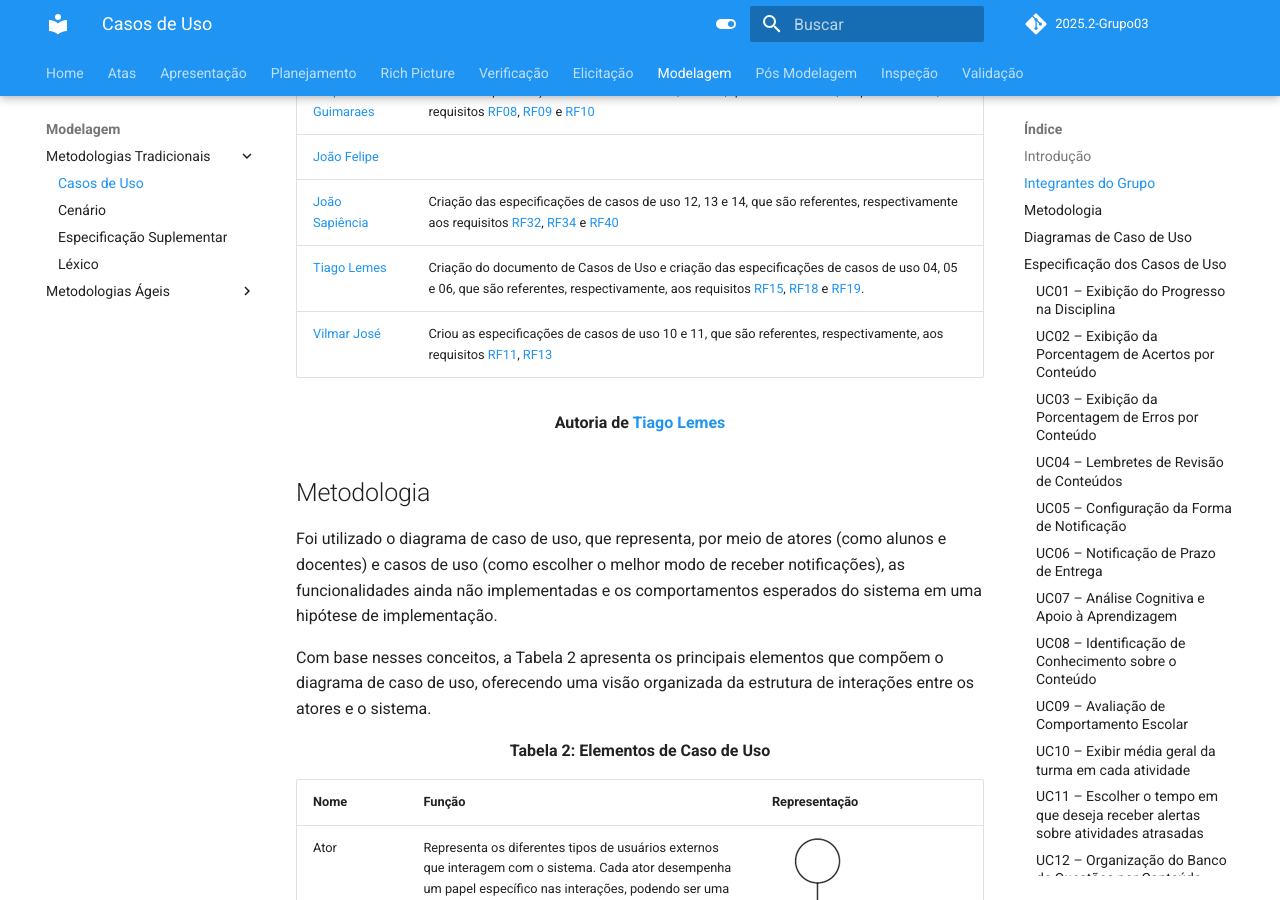
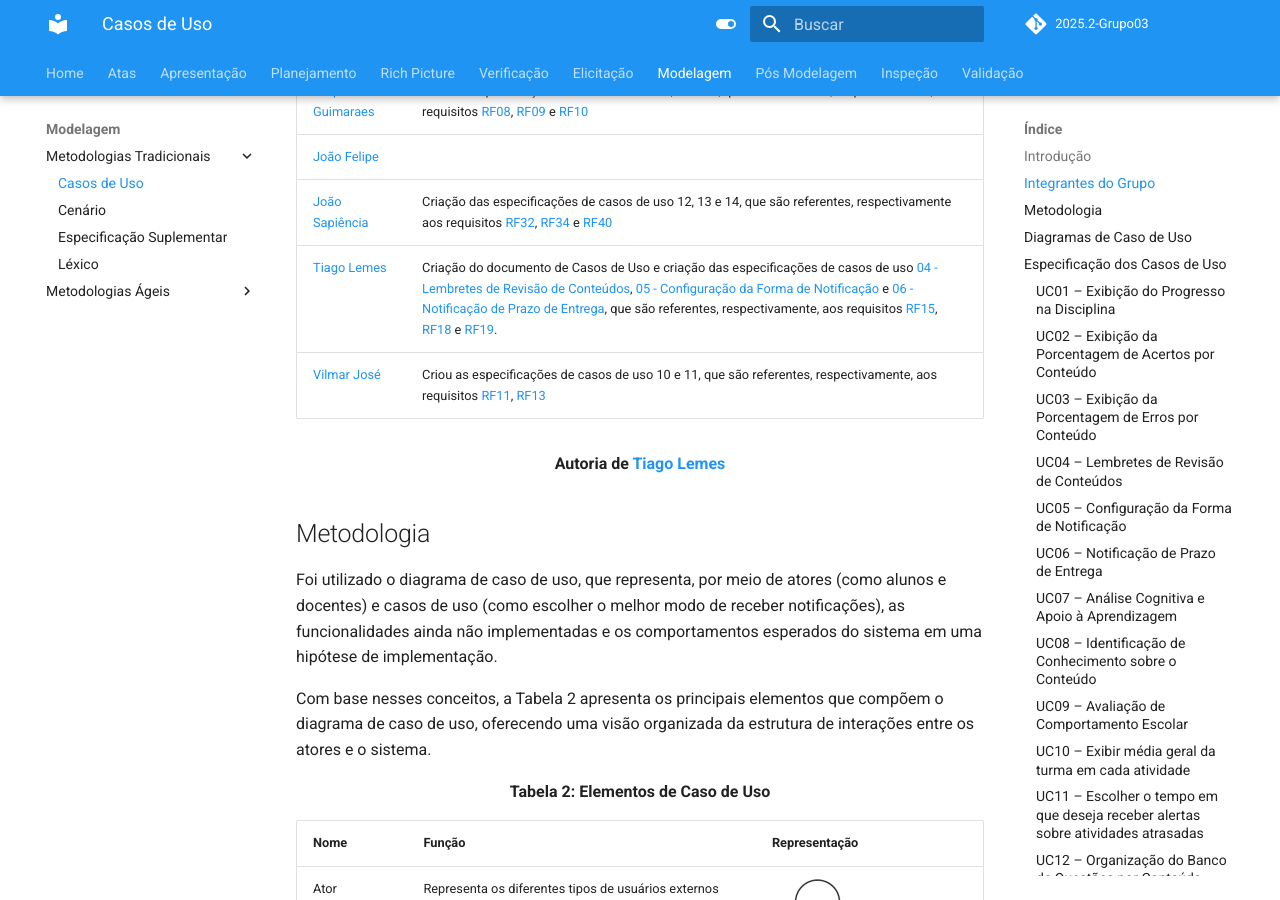
Before and after one commit to Requisitos-de-Software/2025.2-Grupo03, an MkDocs documentation site: the page built from docs/Modelagem/casos_de_uso.md, in a window 1280 px wide and 900 px high, scrolled down 818 px. Built offline with MkDocs 1.6.1 and Material for MkDocs 9.7.7, drawn with Linux system fonts in a browser that asks for light colours; comment, search, counter and statistics services are not loaded.

Commit message:
Update casos_de_uso.md

```diff
--- a/docs/Modelagem/casos_de_uso.md
+++ b/docs/Modelagem/casos_de_uso.md
@@ -18,7 +18,7 @@
 | [Felipe Guimaraes](https://github.com/felipegf1) | Criou as especificações de casos de uso 01, 02 e 03, que são referentes, respectivamente, aos requisitos [RF08](https://requisitos-de-software.github.io/2025.2-Grupo03/Elicitacao/requisitos_elicitados/#funcionais), [RF09](https://requisitos-de-software.github.io/2025.2-Grupo03/Elicitacao/requisitos_elicitados/#funcionais) e [RF10](https://requisitos-de-software.github.io/2025.2-Grupo03/Elicitacao/requisitos_elicitados/#funcionais) |
 | [João Felipe](https://github.com/MrBolt2005) |                                       |
 | [João Sapiência](https://github.com/JoaoSapiencia) | Criação das especificações de casos de uso 12, 13 e 14, que são referentes, respectivamente aos requisitos [RF32](https://requisitos-de-software.github.io/2025.2-Grupo03/Elicitacao/requisitos_elicitados/#funcionais), [RF34](https://requisitos-de-software.github.io/2025.2-Grupo03/Elicitacao/requisitos_elicitados/#funcionais) e [RF40](https://requisitos-de-software.github.io/2025.2-Grupo03/Elicitacao/requisitos_elicitados/#funcionais)  |
-| [Tiago Lemes](https://github.com/TiagoTeixeira-2005) | Criação do documento de Casos de Uso e criação das especificações de casos de uso 04, 05 e 06, que são referentes, respectivamente, aos requisitos [RF15](https://requisitos-de-software.github.io/2025.2-Grupo03/Elicitacao/requisitos_elicitados/#funcionais), [RF18](https://requisitos-de-software.github.io/2025.2-Grupo03/Elicitacao/requisitos_elicitados/#funcionais) e [RF19](https://requisitos-de-software.github.io/2025.2-Grupo03/Elicitacao/requisitos_elicitados/#funcionais).                                      |
+| [Tiago Lemes](https://github.com/TiagoTeixeira-2005) | Criação do documento de Casos de Uso e criação das especificações de casos de uso [04 - Lembretes de Revisão de Conteúdos](#uc04-lembretes-de-revisao-de-conteudos), [05 - Configuração da Forma de Notificação](#cenario-05-configuracao-da-forma-de-notificacao) e [06 - Notificação de Prazo de Entrega](#cenario-06-notificacao-de-prazo-de-entrega), que são referentes, respectivamente, aos requisitos [RF15](https://requisitos-de-software.github.io/2025.2-Grupo03/Elicitacao/requisitos_elicitados/#funcionais), [RF18](https://requisitos-de-software.github.io/2025.2-Grupo03/Elicitacao/requisitos_elicitados/#funcionais) e [RF19](https://requisitos-de-software.github.io/2025.2-Grupo03/Elicitacao/requisitos_elicitados/#funcionais). |
 | [Vilmar José](https://github.com/VilmarFagundes) | Criou as especificações de casos de uso 10 e 11, que são referentes, respectivamente, aos requisitos [RF11](https://requisitos-de-software.github.io/2025.2-Grupo03/Elicitacao/requisitos_elicitados/#funcionais), [RF13](https://requisitos-de-software.github.io/2025.2-Grupo03/Elicitacao/requisitos_elicitados/#funcionais) |
 
 <div align="center"><strong>Autoria de <a href="https://github.com/TiagoTeixeira-2005">Tiago Lemes</a></strong></div>
```
